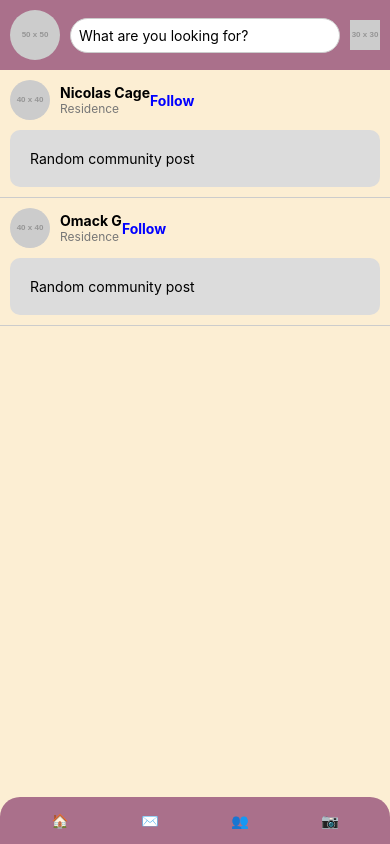
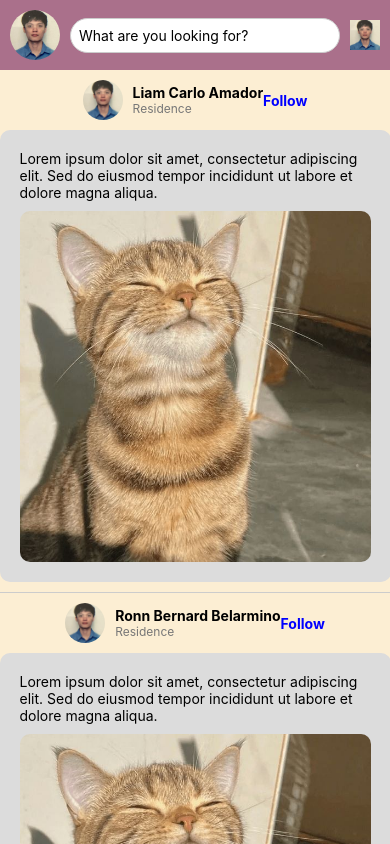
Before and after one commit to kaloy0511/Tailwatch-1, a React Native app: screen /Home in a window 390 px wide. Shown: the top 844 px of the page. Built offline with nearby package versions, Linux system fonts and the light colour scheme.

Commit message:
Scrollable homescreen with sample pictures

```diff
--- a/Components/HomeScreen.js
+++ b/Components/HomeScreen.js
@@ -3,19 +3,31 @@ import { View, Text, TextInput, Image, TouchableOpacity, FlatList } from "react-
 import homeStyles from "../StyleSheet/HomeStyle"; // Ensure the path is correct
 
 const communityPosts = [
-  { id: "1", name: "Nicolas Cage", residence: "", post: "Random community post" },
-  { id: "2", name: "Omack G", residence: "", post: "Random community post" },
+  {
+    id: "1",
+    name: "Liam Carlo Amador",
+    residence: "",
+    post: "Lorem ipsum dolor sit amet, consectetur adipiscing elit. Sed do eiusmod tempor incididunt ut labore et dolore magna aliqua.",
+    image: require("../assets/cat.jpg") // Adjusted path
+  },
+  {
+    id: "2",
+    name: "Ronn Bernard Belarmino",
+    residence: "",
+    post: "Lorem ipsum dolor sit amet, consectetur adipiscing elit. Sed do eiusmod tempor incididunt ut labore et dolore magna aliqua.",
+    image: require("../assets/cat.jpg") // Adjusted path
+  },
 ];
 
 const HomeScreen = () => {
   return (
-    <View style={homeStyles.container}>
+    <View style={{ flex: 1 }}>
       {/* Header */}
       <View style={homeStyles.header}>
-        <Image source={{ uri: "https://via.placeholder.com/50" }} style={homeStyles.logo} />
+        <Image source={require("../assets/Belarmino.jpg")} style={homeStyles.logo} />
         <TextInput style={homeStyles.searchBar} placeholder="What are you looking for?" />
         <TouchableOpacity>
-          <Image source={{ uri: "https://via.placeholder.com/30" }} style={homeStyles.settingsIcon} />
+          <Image source={require("../assets/Belarmino.jpg")} style={homeStyles.settingsIcon} />
         </TouchableOpacity>
       </View>
 
@@ -23,10 +35,13 @@ const HomeScreen = () => {
       <FlatList
         data={communityPosts}
         keyExtractor={(item) => item.id}
+        contentContainerStyle={{ paddingBottom: 80, flexGrow: 1 }}
+        keyboardShouldPersistTaps="handled"
+        showsVerticalScrollIndicator={true}
         renderItem={({ item }) => (
           <View style={homeStyles.postContainer}>
             <View style={homeStyles.profileSection}>
-              <Image source={{ uri: "https://via.placeholder.com/40" }} style={homeStyles.profileImage} />
+              <Image source={require("../assets/Belarmino.jpg")} style={homeStyles.profileImage} />
               <View>
                 <Text style={homeStyles.userName}>{item.name}</Text>
                 <Text style={homeStyles.residence}>Residence</Text>
@@ -37,6 +52,7 @@ const HomeScreen = () => {
             </View>
             <View style={homeStyles.postBox}>
               <Text>{item.post}</Text>
+              {item.image && <Image source={item.image} style={homeStyles.postImage} resizeMode="cover" />}
             </View>
           </View>
         )}
--- a/StyleSheet/HomeStyle.js
+++ b/StyleSheet/HomeStyle.js
@@ -6,6 +6,7 @@ const homeStyles = StyleSheet.create({
   container: {
     flex: 1,
     backgroundColor: "#fceed3",
+
   },
 
   header: {
@@ -40,6 +41,8 @@ const homeStyles = StyleSheet.create({
   postContainer: {
     padding: 10,
     borderBottomWidth: 1,
+    justifyContent: "center",
+    alignItems: "center",
     borderBottomColor: "#ccc",
     backgroundColor: "#fceed3",
   },
@@ -104,6 +107,13 @@ const homeStyles = StyleSheet.create({
     justifyContent: "center",
     alignItems: "center",
   },
+  postImage: {
+    width: width * 0.9, // 90% of the screen width
+    height: width * 0.9, // Square ratio like Facebook posts
+    borderRadius: 10,
+    marginTop: 10,
+  }
+
 });
 
 export default homeStyles;
```
Also changed, not shown: assets/Belarmino.jpg (added), assets/cat.jpg (added).
